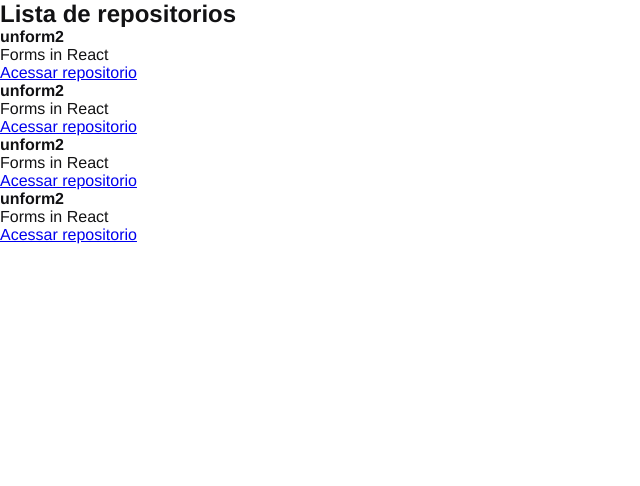
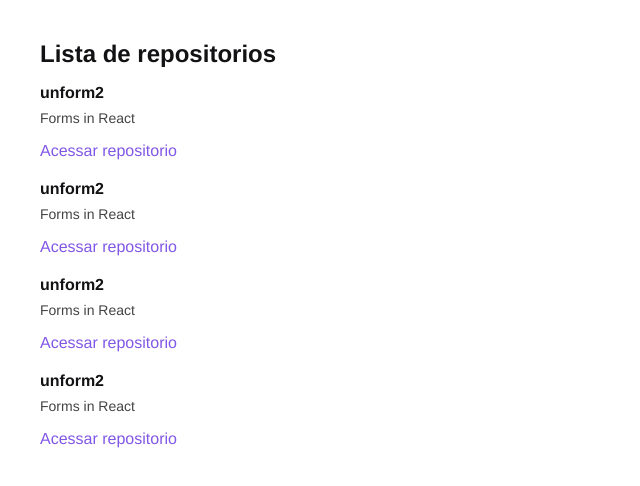
Before and after one commit to NicholasNeto/git-hub-explorer, a React app: page / in a window 1280 px wide. Shown: the top 486 px of the page, without its empty margins (0-640 px from the left). Built offline with nearby package versions, Linux system fonts and the light colour scheme; no server answers.

Commit message:
used useEffect in componet repositoryList

```diff
--- a/src/components/RepositoryList.jsx
+++ b/src/components/RepositoryList.jsx
@@ -1,4 +1,6 @@
+import {useState, useEffect } from 'react'
 import { RepositoryItem } from './RepositoryItem';
+import '../sytles/repositories.scss';
 
 const repository = {
     name: 'unform2',
@@ -7,6 +9,15 @@ const repository = {
 }
 
 export function RepositoryList() {
+
+    const [ repositories, setRepositories] = useState()
+
+    useEffect(() => {
+        fetch('https://api.github.com/orgs/rocketseat/repos')
+            .then(reposnse => reposnse.json())
+            .then(data => setRepositories(data))
+    }, [])
+
     return (
         <section className='repository-list'>
             <h1>Lista de repositorios</h1>
--- /dev/null
+++ b/src/sytles/repositories.scss
@@ -0,0 +1,32 @@
+
+
+section.repository-list {
+    margin: 40px;
+
+    h1 {
+        margin-bottom: 16px;
+    }
+
+    ul {
+        list-style: none;
+
+        li {
+           & + li {
+               margin-top: 20px;
+           }
+
+           p {
+             font-size: 14px;
+             color: #444;
+             margin-top: 8px;
+           }
+
+           a {
+               display: inline-block;
+               margin-top: 16px;
+               text-decoration: none;
+               color: #8257e6
+           }
+        }
+    }
+}
```
